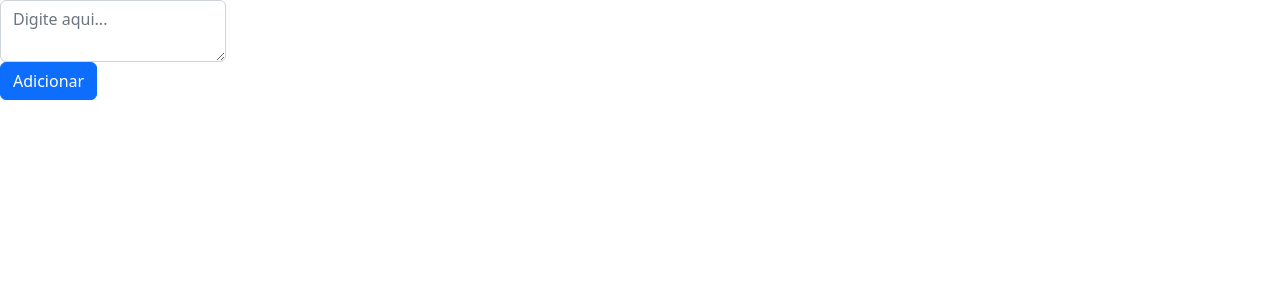
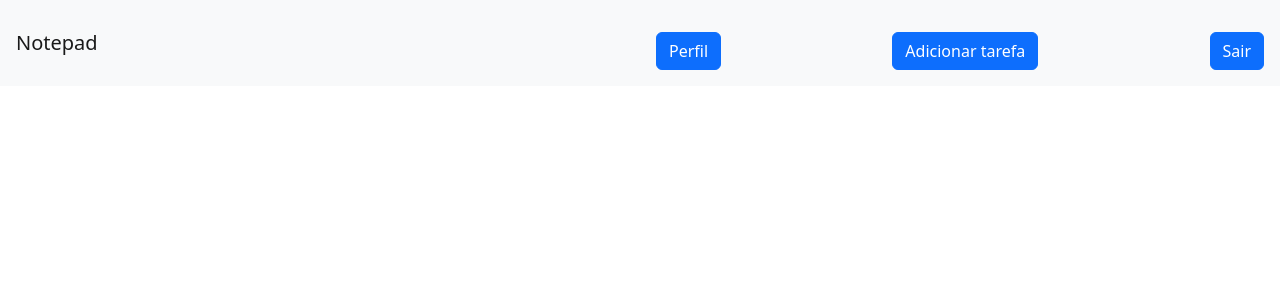
Before and after one commit to Jhhonatta/bootstrap-react-typescript, a React (Create React App) app: page /dashboard in a window 1280 px wide. Shown: the top 300 px of the page. Built offline with nearby package versions, Linux system fonts and the light colour scheme.

Commit message:
button navbar add

```diff
--- a/src/Pages/dashboard/index.tsx
+++ b/src/Pages/dashboard/index.tsx
@@ -1,17 +1,28 @@
 import { ContainerDashboard } from "./style";
-import { Button, Form } from "react-bootstrap";
+import { Button, Form, Navbar, Nav } from "react-bootstrap";
 
 const Dashboard = () => {
   return (
-    <ContainerDashboard className="containerDashboard d-flex align-items-center">
-      <Form>
+    <ContainerDashboard className="containerDashboard">
+      <Navbar bg="light" expand="sm" className="p-3 m-0">
+        <Navbar.Brand className="mr-0 col-6">Notepad</Navbar.Brand>
+        <Navbar.Toggle aria-controls="navbar-nav" />
+        <Navbar.Collapse id="navbar-nav">
+          <Nav className="w-100 d-flex justify-content-between">
+            <Button>Perfil</Button>
+            <Button>Adicionar tarefa</Button>
+            <Button>Sair</Button>
+          </Nav>
+        </Navbar.Collapse>
+      </Navbar>
+      {/* <Form>
         <Form.Control
           placeholder="Digite aqui..."
           as="textarea"
           aria-label="With textarea"
         />
         <Button>Adicionar</Button>
-      </Form>
+      </Form> */}
     </ContainerDashboard>
   );
 };
--- a/src/Pages/dashboard/style.ts
+++ b/src/Pages/dashboard/style.ts
@@ -1,3 +1,11 @@
 import styled from "styled-components";
 
-export const ContainerDashboard = styled.div``;
+export const ContainerDashboard = styled.div`
+  #navbar-nav {
+    margin-top: 0.5rem;
+  }
+
+  button {
+    margin-top: 0.5rem;
+  }
+`;
```
